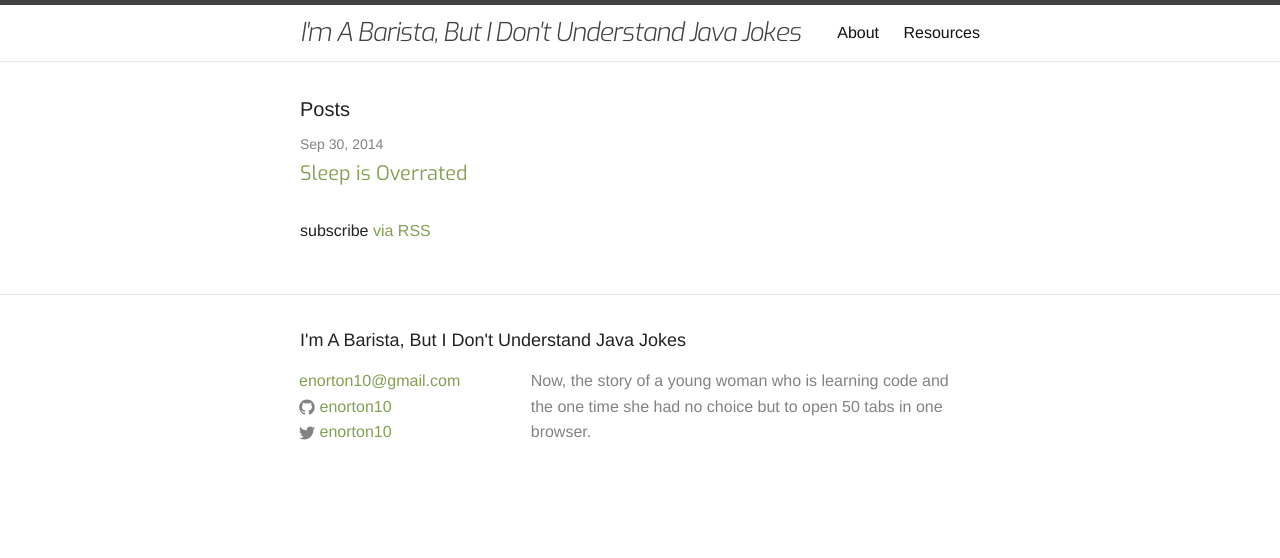
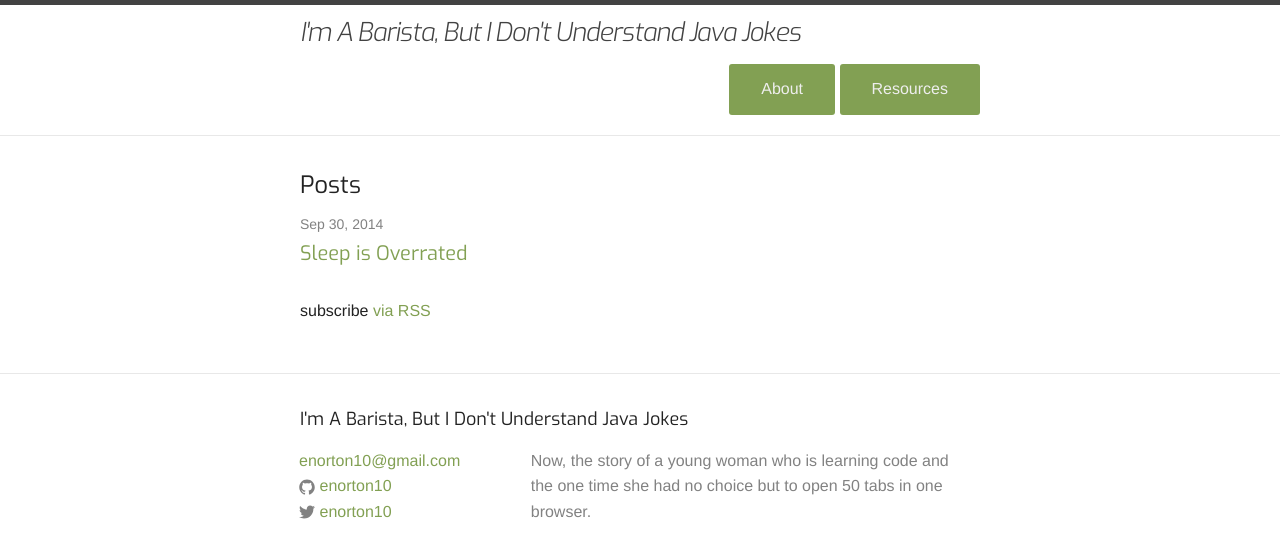
Before and after one commit to enorton10/enorton10.github.io, a Jekyll site: the page built from index.html, in a window 1280 px wide. Shown: the top 558 px of the page. Built offline with Jekyll 4.4.1, drawn with Linux system fonts in a browser that asks for light colours.

Commit message:
Adjusted links

```diff
--- a/_includes/header.html
+++ b/_includes/header.html
@@ -16,7 +16,7 @@
       <div class="trigger">
         {% for page in site.pages %}
           {% if page.title %}
-          <a class="page-link" href="{{ page.url | prepend: site.baseurl }}">{{ page.title }}</a>
+          <a class="button radius" href="{{ page.url | prepend: site.baseurl }}">{{ page.title }}</a>
           {% endif %}
         {% endfor %}
       </div>
--- a/css/main.scss
+++ b/css/main.scss
@@ -55,3 +55,21 @@ $on-laptop:        800px;
 	font-family: 'Exo', sans-serif;
 	font-size: 20px;
 }
+.page-heading {
+	font-family: 'Exo', sans-serif;
+	font-size: 24px;
+}
+.footer-heading {
+	font-family: 'Exo', sans-serif;
+}
+.button:hover {
+	text-decoration: none;
+}
+a.button {
+	color: #eee;
+}
+.site-title:hover {
+	color: #000;
+	text-decoration: none;
+	font-size: 30px;
+}
```
